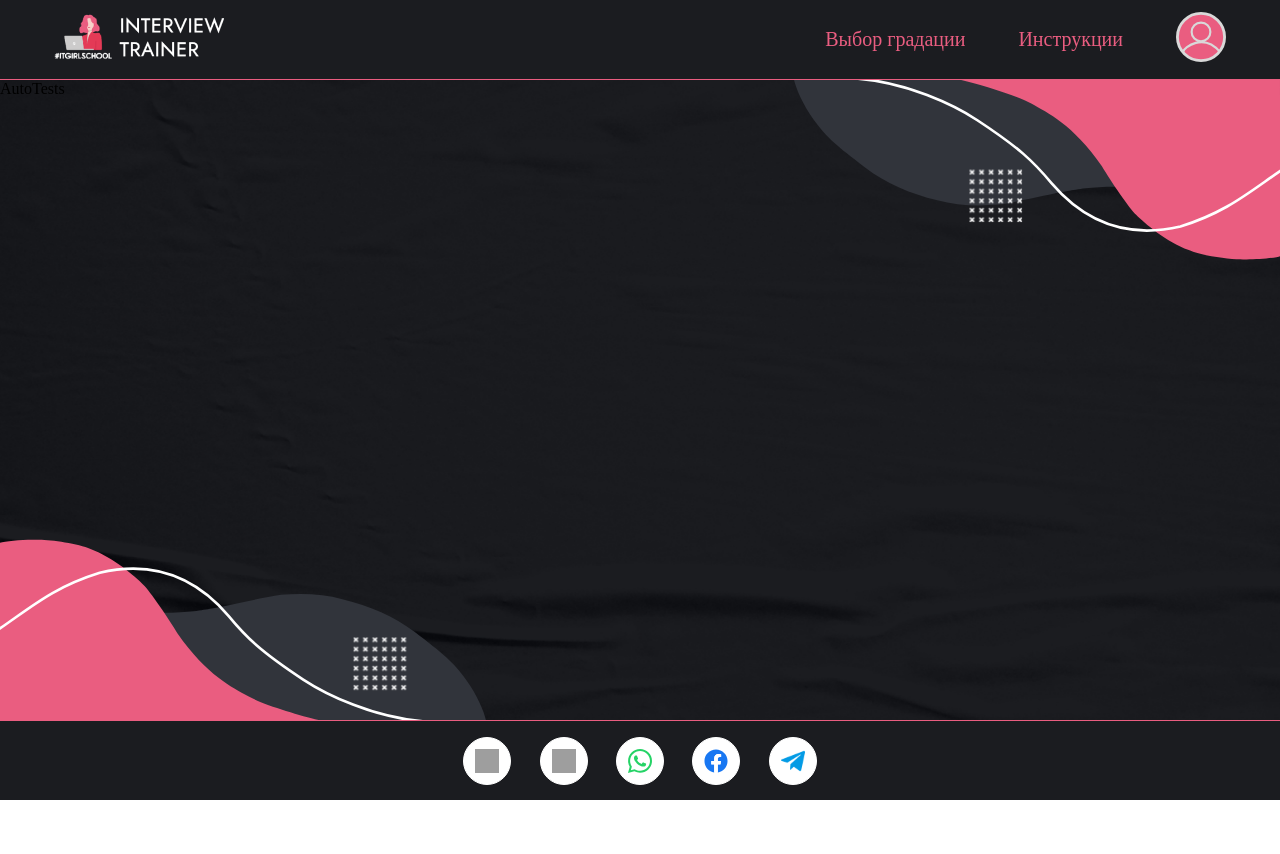
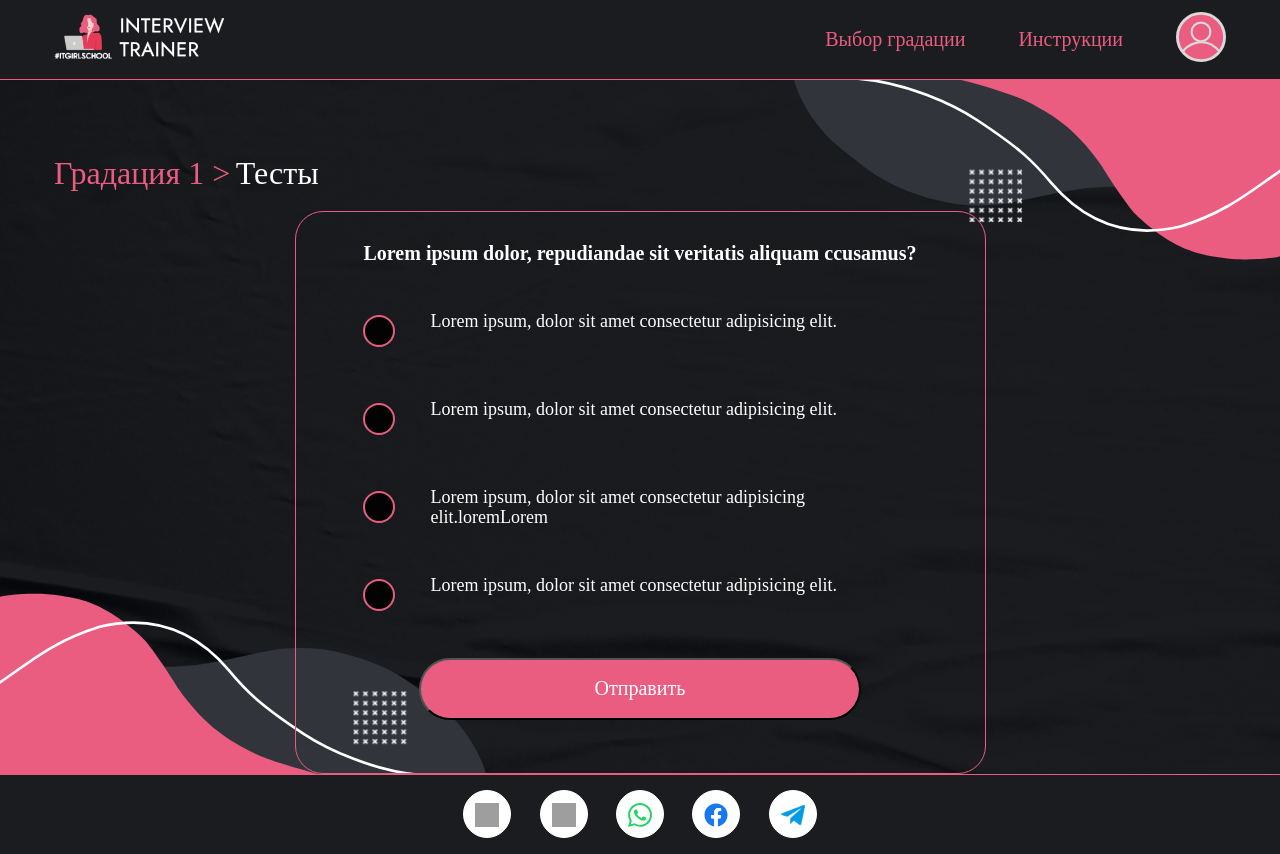
Before and after one commit to itgirlschool/InterviewTrainer, a React (Vite) app: page /autotests in a window 1280 px wide. Before the commit the page ends 800 px from the top, so only its background shows below. Built offline with nearby package versions, Linux system fonts and the light colour scheme; no server answers; the database is empty; grey boxes are pictures that could not be loaded; a web font is replaced by a local one.

Commit message:
add html css of  card component

```diff
--- /dev/null
+++ b/src/Components/Card/Card.jsx
@@ -0,0 +1,47 @@
+import './Card.scss'
+
+export default function Card() {
+
+    return (
+        <div className='card__container'>
+            <div className='card-wrapper'>
+                <div className='card-question'>
+                    <h3 className='question'>Lorem ipsum dolor, repudiandae sit veritatis aliquam ccusamus?</h3>
+                </div>
+                <form className='card-form'>
+                    <div className='answers-list'>
+                        {/*Ответ один*/}
+                        <div className='answer'>
+                            <input type="radio" name="first-answer" id="first-answer" hidden />
+                            <label for="first-answer" className="radio-style"></label>
+                            <label for="first-answer" className='answer-text'>Lorem ipsum, dolor sit amet consectetur adipisicing elit.</label>
+                        </div>
+                        {/*Ответ два*/}
+                        <div className='answer'>
+                            <input type="radio" name="first-answer" id="second-answer" hidden/>
+                            <label for="second-answer" className="radio-style"></label>
+                            <label for="first-answer" className='answer-text'>Lorem ipsum, dolor sit amet consectetur adipisicing elit.</label>
+                        </div>
+                        {/*Ответ три*/}
+                        <div className='answer'>
+                            <input type="radio" name="first-answer" id="third-answer" hidden/>
+                            <label for="third-answer" className="radio-style"></label>
+                            <label for="first-answer" className='answer-text'>Lorem ipsum, dolor sit amet consectetur adipisicing elit.loremLorem </label>
+                        </div>
+                        {/*Ответ четыре*/}
+                        <div className='answer'>
+                            <input type="radio" name="first-answer" id="fourth-answer" hidden/>
+                            <label for="fourth-answer" className="radio-style"></label>
+                            <label for="first-answer" className='answer-text'>Lorem ipsum, dolor sit amet consectetur adipisicing elit.</label>
+                        </div>
+                    </div>
+                    <div className='card-button'>
+                        <button className='card-btn'>Отправить</button>
+                    </div>
+
+                </form>
+            </div>
+
+        </div>
+    )
+}
--- /dev/null
+++ b/src/Components/Card/Card.scss
@@ -0,0 +1,113 @@
+@import '../../style/vars.scss';
+@import '../../style/template.scss';
+
+.card__container {
+    width: 691px;
+    height: 563px;
+    border: 1px solid $pink-color;
+    border-radius: 28px;
+
+    .card-wrapper {
+        padding-top: 30px;
+        display: flex;
+        flex-direction: column;
+        align-items: center;
+
+        .card-question {
+            .question {
+                max-width: 565px;
+                width: 100%;
+                margin-bottom: 46px;
+                font-family: $font;
+                font-weight: 800;
+                font-size: 20px;
+                color: $white-color;
+            }
+        }
+
+        .card-form {
+            .answers-list {
+                width: 555px;
+
+
+                .answer {
+                    display: flex;
+                    align-items: center;
+
+                    .radio-style {
+                        display: inline-block;
+                        width: 32px;
+                        height: 32px;
+                        border-radius: 50%;
+                        background: #030303;
+                        border: 2px solid $pink-color;
+
+                    }
+
+                    .radio-style::before {
+                        content: '';
+                        display: inline-block;
+                        margin-top: 5px;
+                        margin-left: 5px;
+                        width: 65%;
+                        height: 65%;
+                        border-radius: 50%;
+                        background: $pink-color;
+                        opacity: 0;
+                        transition: opacity 0.3s;
+                      }
+                      #first-answer:checked+ .radio-style::before{
+                        opacity:1;
+                      }
+
+                      #second-answer:checked+ .radio-style::before{
+                        opacity:1;
+                      }
+
+                      #third-answer:checked+ .radio-style::before{
+                        opacity:1;
+                      }
+
+                      #fourth-answer:checked+ .radio-style::before{
+                        opacity:1;
+                      }
+
+                    .answer-text {
+                        display: block;
+                        max-width: 478px;
+                        width: 100%;
+                        height: 41px;
+                        padding-left: 36px;
+                        font-family: $font;
+                        font-weight: 400;
+                        font-size: 18px;
+                        color: $white-color;
+                    }
+                }
+
+                .answer:not(:last-child) {
+                    margin-bottom: 47px;
+                }
+
+                .answer:last-child {
+                    margin-bottom: 42px;
+                }
+            }
+
+            .card-button {
+                text-align: center;
+
+                .card-btn {
+                    width: 442px;
+                    height: 62px;
+                    border-radius: 50px;
+                    background-color: $pink-color;
+                    font-family: $font;
+                    font-weight: 400;
+                    font-size: 20px;
+                    color: $white-color;
+                }
+            }
+        }
+    }
+}
--- a/src/Pages/AutoTests/AutoTests.jsx
+++ b/src/Pages/AutoTests/AutoTests.jsx
@@ -1,8 +1,20 @@
-import './AutoTests'
+import Card from '../../Components/Card/Card'
+import './AutoTests.scss'
 
 export default function AutoTests(){
 
     return(
-        <div>AutoTests</div>
+        <div className='container-autotests'>
+             <div className='title-autotests'>Градация 1 &gt;
+                <span className='title-tests'>Тесты</span></div>
+
+            {/*Обертка для карточки*/}
+            <div className='card-wrapper'>
+
+              <Card/>
+
+            </div>
+
+        </div>
     )
 }
--- a/src/Pages/AutoTests/AutoTests.scss
+++ b/src/Pages/AutoTests/AutoTests.scss
@@ -0,0 +1,25 @@
+@import '../../style/vars.scss';
+@import '../../style/template.scss';
+
+.container-autotests{
+    .title-autotests{
+        padding: 75px 0 0 54px;
+        margin-bottom: 19px;
+        font-family: $font;
+        font-size: 32px;
+        font-weight: 500;
+        color: $pink-color;
+        .title-tests{
+            padding-left: 5.5px;
+            font-family: $font;
+            font-size: 32px;
+            font-weight: 400;
+            color: $white-color;
+        }
+    }
+
+    .card-wrapper{
+        display: flex;
+        justify-content: center;
+    }
+}
```
